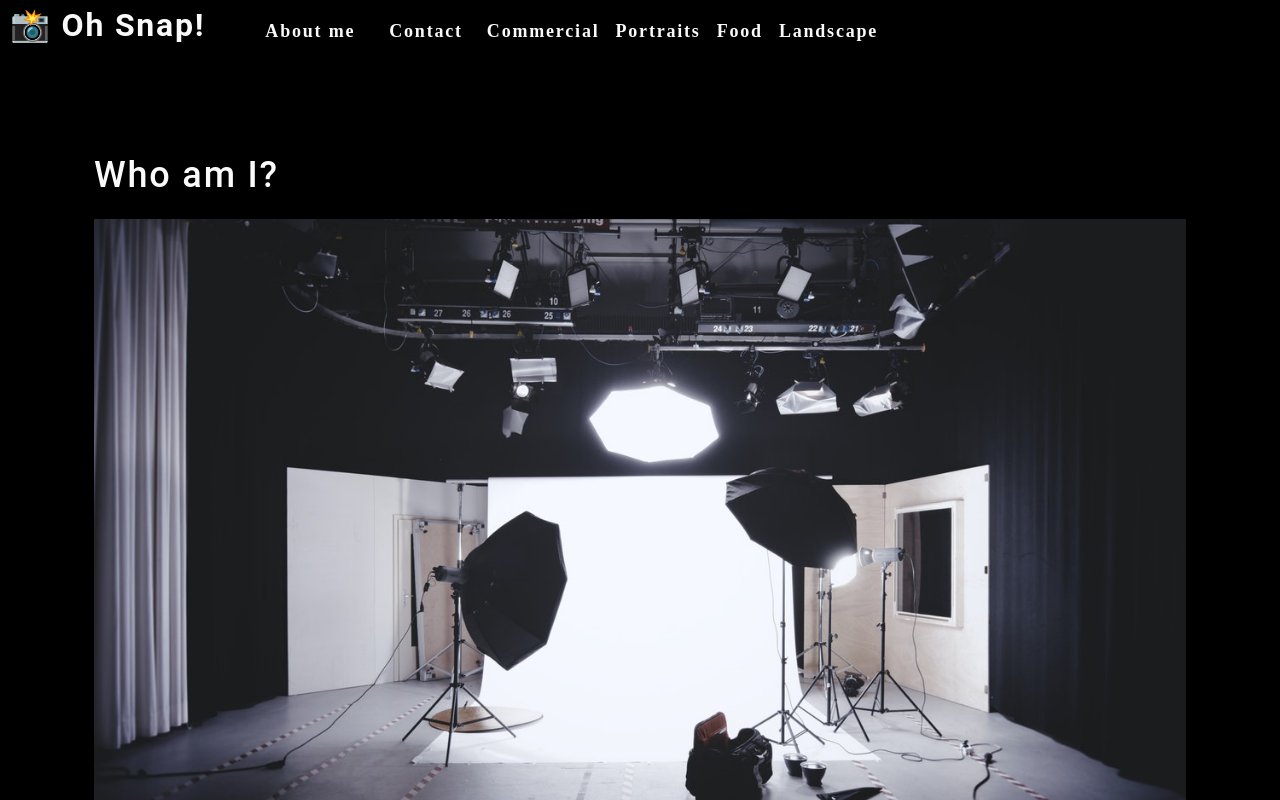
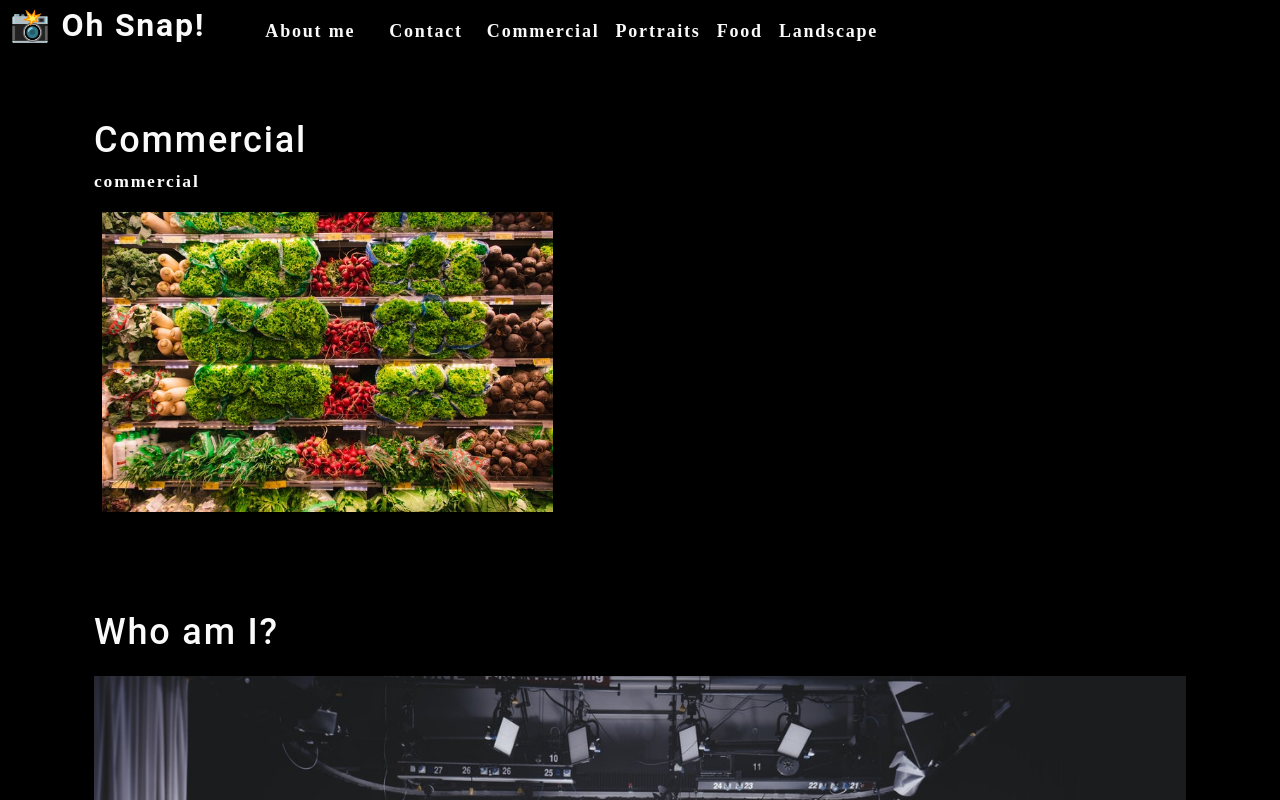
Before and after one commit to hoapham96/photo-port, a React (Create React App) app: page / in a window 1280 px wide. Shown: the top 800 px of the page. Built offline with nearby package versions, Linux system fonts and the light colour scheme.

Commit message:
Create the Gallery Component

```diff
--- a/src/App.js
+++ b/src/App.js
@@ -1,14 +1,16 @@
-import React from 'react';
-import Nav from './components/Nav';
-import About from './components/About';
+import React from "react";
+import Nav from "./components/Nav";
+import About from "./components/About";
+import Gallery from "./components/Gallery";
 
 function App() {
 
   return (
     <div>
-      <Nav />
+      <Nav></Nav>
       <main>
-          <About />
+        <Gallery></Gallery>
+        <About></About>
       </main>
     </div>
   );
--- /dev/null
+++ b/src/components/Gallery/index.js
@@ -0,0 +1,25 @@
+import React from 'react';
+import { capitalizeFirstLetter } from '../../utils/helpers';
+import photo from "../../assets/small/commercial/0.jpg";
+
+function Gallery(props) {
+    const currentCategory = {
+      name: "commercial",
+      description:
+        "Photos of grocery stores, food trucks, and other commercial projects",
+    };
+    return (
+      <section>
+        <h1>{capitalizeFirstLetter(currentCategory.name)}</h1>
+        <p>{currentCategory.name}</p>
+        <div>
+          <img
+            src={photo}
+            alt="Commercial Example"
+            className="img-thumbnail mx-1"
+          />
+        </div>
+      </section>
+    );
+  }
+export default Gallery;
```
